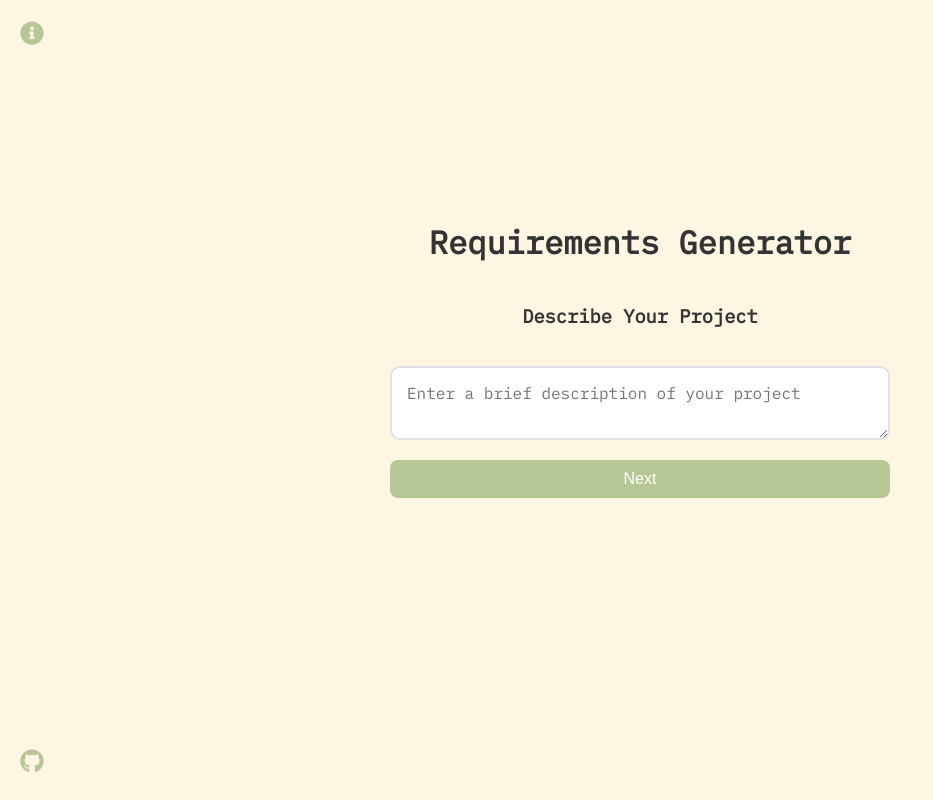
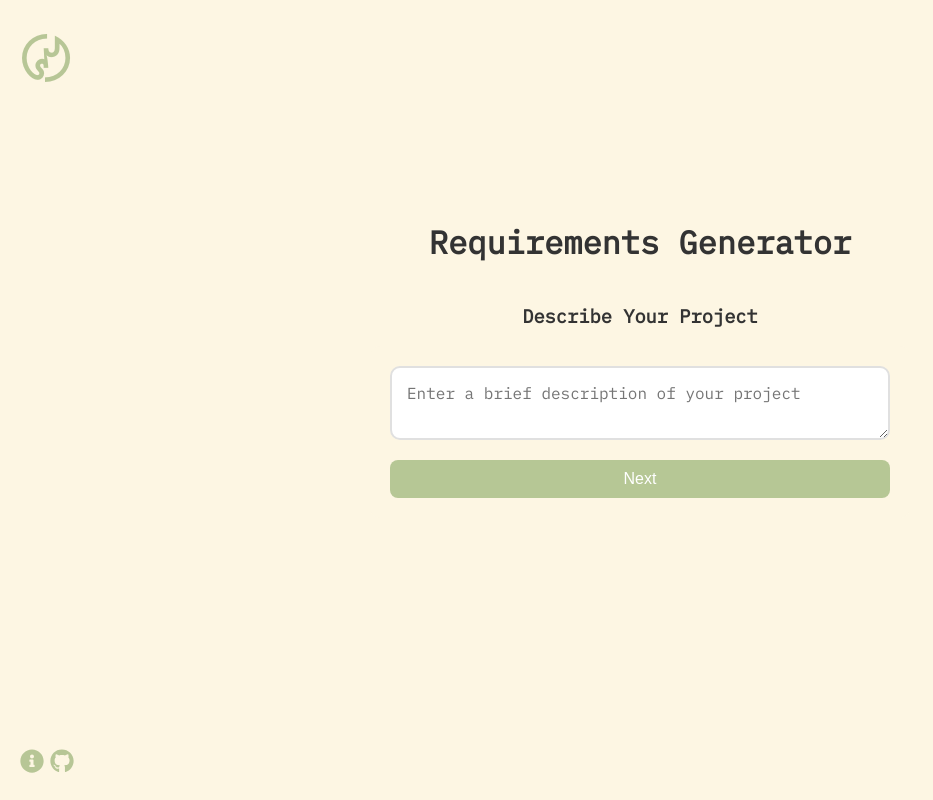
Before and after one commit to salmarashad/Requirements-Generator, a React (Create React App) app in the folder frontend/: page / in a window 1280 px wide. Shown: the whole page, without its empty margins (0-933 px from the left). Built offline with nearby package versions, Linux system fonts and the light colour scheme.

Commit message:
add logo and change position of info and github symbols

```diff
--- a/frontend/public/index.html
+++ b/frontend/public/index.html
@@ -24,7 +24,7 @@
       work correctly both with client-side routing and a non-root public URL.
       Learn how to configure a non-root public URL by running `npm run build`.
     -->
-    <title>React App</title>
+    <title>Requirement Generator</title>
   </head>
   <body>
     <noscript>You need to enable JavaScript to run this app.</noscript>
--- a/frontend/src/App.js
+++ b/frontend/src/App.js
@@ -44,12 +44,25 @@ const App = () => {
 
   return (
     <div className="app-container">
+      <div
+        style={{
+          fontSize: "50px",
+          position: "absolute",
+          top: "20px",
+          left: "20px",
+          fontWeight: "bold",
+          cursor: "pointer",
+          color: "#658e3c76",
+        }}
+      >
+        〄
+      </div>
       {/* Info icon */}
       <div
         onClick={togglePopup}
         style={{
           position: "absolute",
-          top: "20px",
+          bottom: "20px",
           left: "20px",
           fontSize: "24px",
           cursor: "pointer",
@@ -71,7 +84,7 @@ const App = () => {
           style={{
             position: "absolute",
             bottom: "20px",
-            left: "20px",
+            left: "50px",
             fontSize: "24px",
             cursor: "pointer",
             color: "#658e3c76",
```
